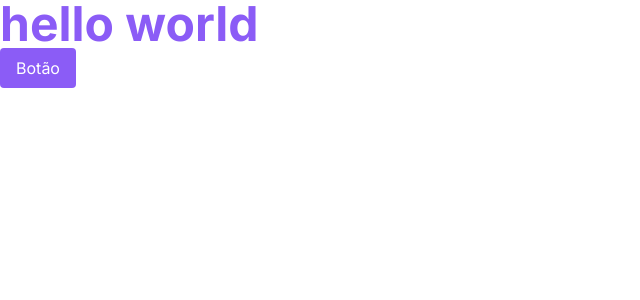
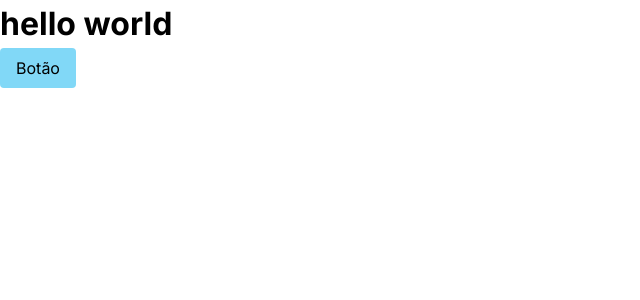
Before and after one commit to Nandosts/ignite-lab-system, a React (Vite) app: page / in a window 1280 px wide. Shown: the top 300 px of the page, without its empty margins (0-640 px from the left). Built offline with nearby package versions, Linux system fonts and the light colour scheme.

Commit message:
:lipstick: Define tokens

```diff
--- a/src/App.tsx
+++ b/src/App.tsx
@@ -4,9 +4,11 @@
 export function App() {
   return (
     <div>
-      <h1 className="text-5xl font-bold text-violet-500">hello world</h1>
+      <h1 className="text-2xl font-bold text-violet-500">
+        hello world
+      </h1>
 
-      <button className="rounded bg-violet-500  px-4 py-2 font-medium text-white hover:bg-violet-600">
+      <button className="rounded bg-cyan-500 px-4 py-2 font-medium text-white hover:bg-cyan-300">
         Botão
       </button>
     </div>
--- a/tailwind.config.cjs
+++ b/tailwind.config.cjs
@@ -3,6 +3,27 @@
 module.exports = {
   content: ["./src/**/*.tsx"],
   theme: {
+    fontSize: {
+      xs: 14,
+      sm: 16,
+      md: 18,
+      lg: 20,
+      xl: 24,
+      "2xl": 32,
+    },
+
+    colors: {
+      "gray-900": "#121214",
+      "gray-800": "#202024",
+      "gray-400": "#7c7c8a",
+      "gray-200": "#c4c4cc",
+      "gray-100": "#e1e1e6",
+
+      "cyan-500": "#81d8f7",
+      "cyan-300": "#98e1fb",
+
+      black: "#000",
+    },
     extend: {
       fontFamily: {
         sans: "Inter, sans-serif",
```
